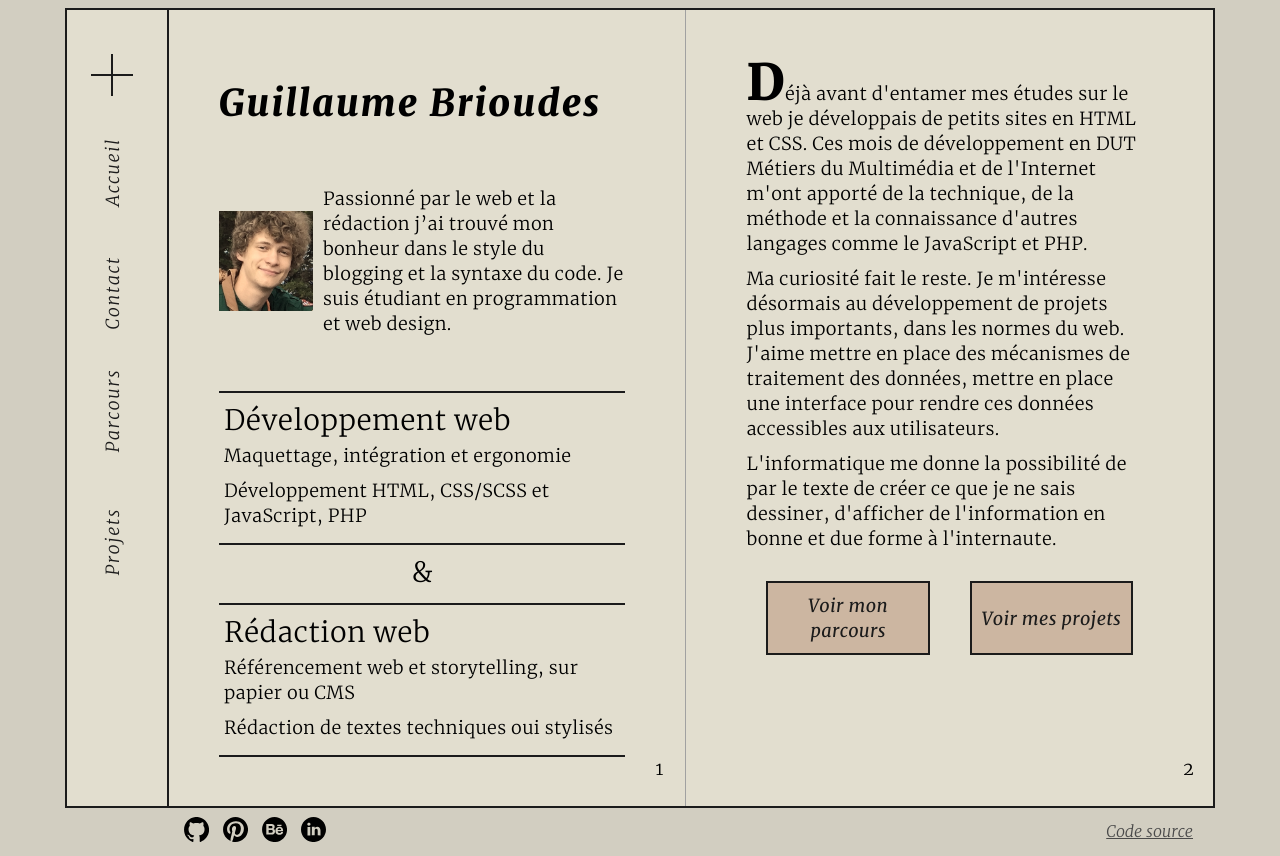
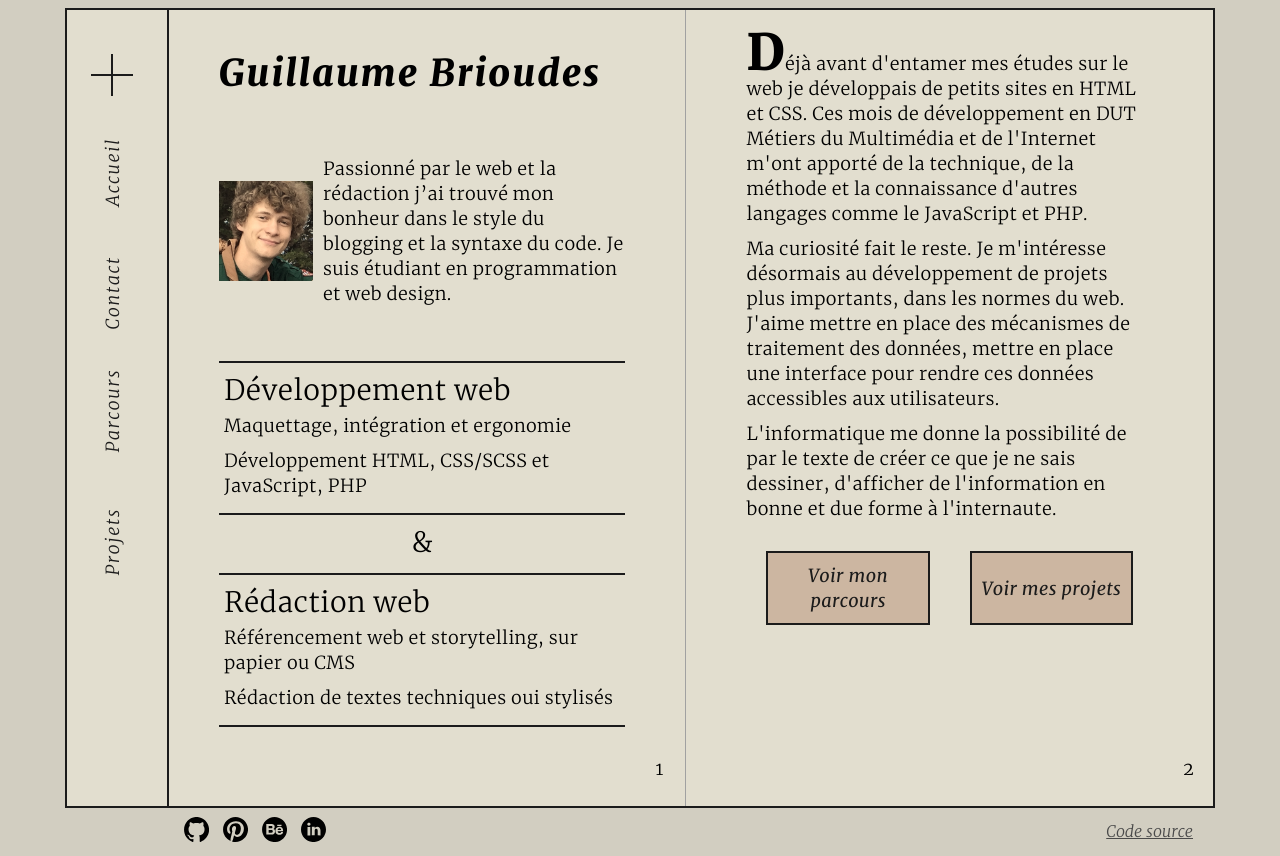
Before and after one commit to Myllaume/myllaume, a PHP site: page /index.php in a window 1280 px wide. Run offline with PHP 8.4, Linux system fonts and the light colour scheme.

Commit message:
Corrections placement texte

```diff
--- a/index.php
+++ b/index.php
@@ -50,10 +50,7 @@
             <div class="main--separation"></div>
 
             <section class="main__page col-page">
-                <section class="main__page__code">
-                    <article>
-
-                    </article>
+                <article class="texte-intro-accueil">
                     <p class="lettrine">Déjà avant d'entamer mes études sur le web je développais de petits sites en
                         HTML et CSS. Ces mois de développement en DUT Métiers du Multimédia et de l'Internet m'ont
                         apporté de la technique, de la méthode et la connaissance d'autres langages comme le JavaScript
@@ -63,6 +60,7 @@
                         données, mettre en place une interface pour rendre ces données accessibles aux utilisateurs.</p>
                     <p>L'informatique me donne la possibilité de par le texte de créer ce que je ne sais dessiner,
                         d'afficher de l'information en bonne et due forme à l'internaute.</p>
+                </article>
 
                 <div class="row">
                     <a href="./pages/parcours.php" class="main__page__competences--bouton bouton col2">
--- a/styles/main.css
+++ b/styles/main.css
@@ -139,6 +139,16 @@ body {
 }
 
 .main {
+  display: -webkit-box;
+  display: -ms-flexbox;
+  display: flex;
+  -webkit-box-orient: vertical;
+  -webkit-box-direction: normal;
+      -ms-flex-direction: column;
+          flex-direction: column;
+  -webkit-box-align: center;
+      -ms-flex-align: center;
+          align-items: center;
   position: relative;
 }
 
@@ -190,7 +200,7 @@ body {
   }
   .col-page {
     width: 50%;
-    padding: 50px 60px;
+    padding: 20px 60px;
     min-width: 500px;
     -webkit-box-flex: 1;
         -ms-flex: 1;
@@ -206,6 +216,12 @@ body {
   .wrapper {
     max-width: 1150px;
     height: 800px;
+  }
+  .main {
+    -webkit-box-orient: horizontal;
+    -webkit-box-direction: normal;
+        -ms-flex-direction: row;
+            flex-direction: row;
   }
   .main--separation {
     width: 1px;
@@ -264,7 +280,7 @@ p {
   line-height: 25px;
   letter-spacing: 0.02em;
   margin: 10px 0;
-  max-width: 400px;
+  max-width: 300px;
 }
 
 a {
@@ -302,6 +318,12 @@ h3.titre-border {
   text-align: center;
   font-size: 25px;
   color: #999999;
+}
+
+@media (min-width: 500px) {
+  p {
+    max-width: 400px;
+  }
 }
 
 @font-face {
--- a/styles/scss/base/_page-settings.scss
+++ b/styles/scss/base/_page-settings.scss
@@ -44,6 +44,9 @@ body {
 }
 
 .main {
+    display: flex;
+    flex-direction: column;
+    align-items: center;
     position: relative;
 
     &__page {
@@ -94,7 +97,7 @@ body {
 
     .col-page {
         width: 50%;
-        padding: 50px 60px;
+        padding: 20px 60px;
         min-width: 500px;
         flex: 1;
     }
@@ -114,6 +117,7 @@ body {
     }
 
     .main {
+        flex-direction: row;
 
         &--separation {
             width: 1px;
--- a/styles/scss/base/_texts.scss
+++ b/styles/scss/base/_texts.scss
@@ -41,7 +41,7 @@ p {
     line-height: 25px;
     letter-spacing: 0.02em;
     margin: 10px 0;
-    max-width: 400px;
+    max-width: 300px;
 }
 
 a {
@@ -100,3 +100,8 @@ h3.titre-border {
     font-size: 25px;
     color: hsl(0, 0%, 60%);
 }
+
+@media (min-width: 500px) {
+
+    p{max-width: 400px;}
+}
```
Also changed, not shown: 1 other file. Lines whose indentation alone changed are shown as unchanged.
